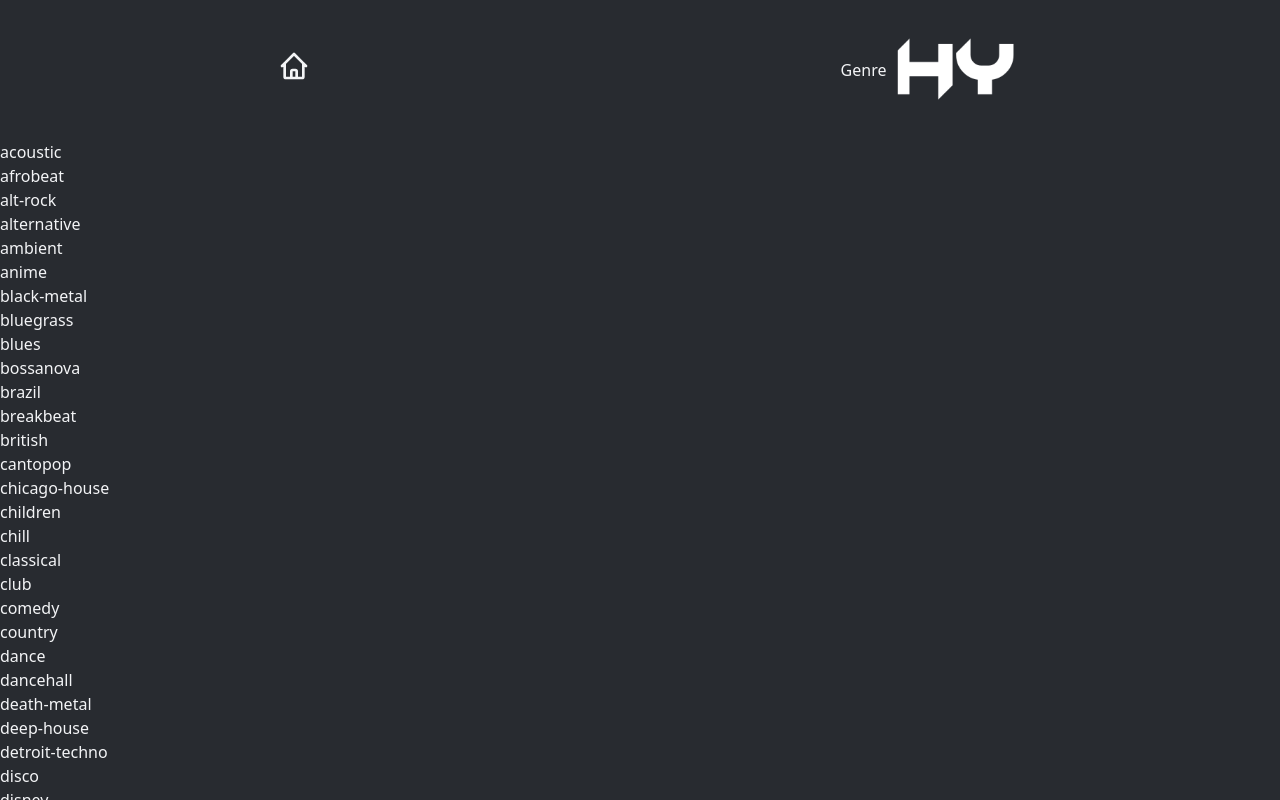
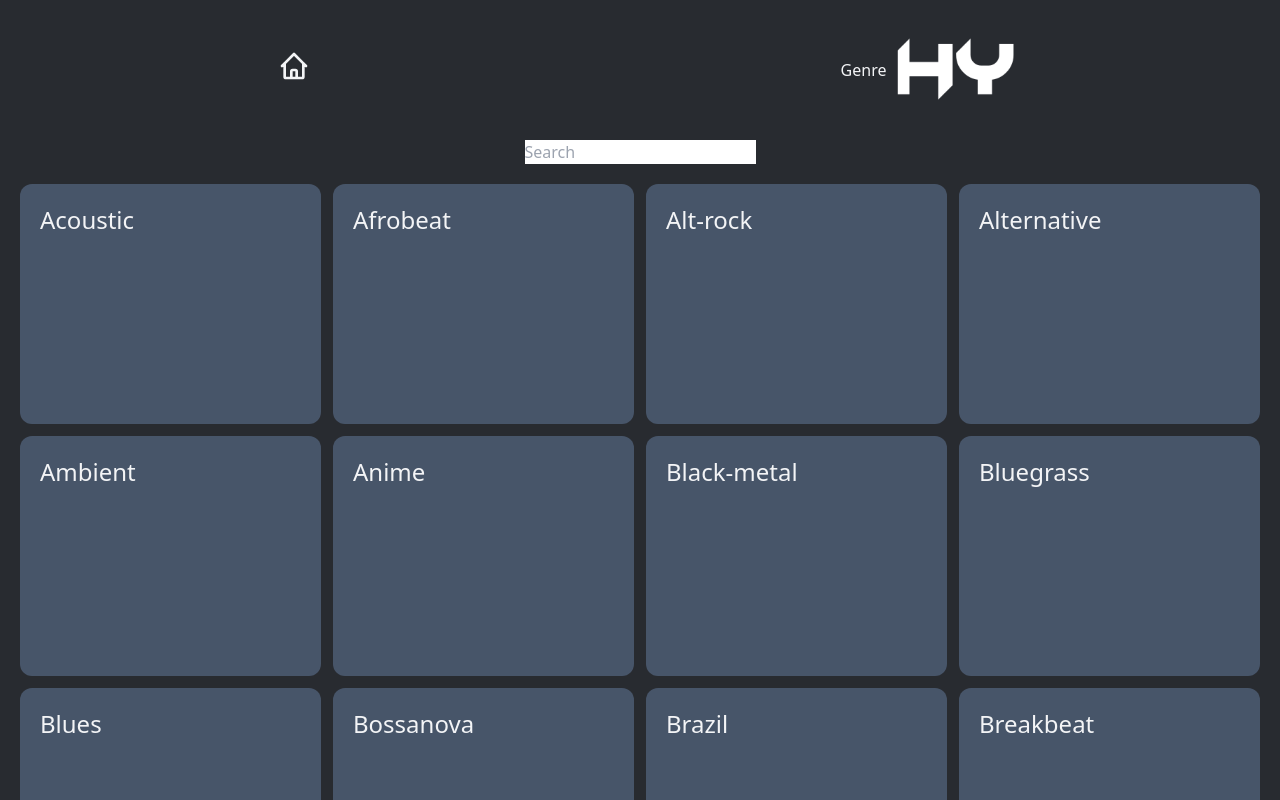
Before and after one commit to Ahljenn/odditory, a Next.js app: page /dashboard/genre in a window 1280 px wide. Shown: the top 800 px of the page. Built offline with nearby package versions, Linux system fonts and the light colour scheme.

Commit message:
Styling for genres

```diff
--- a/pages/dashboard/genre.tsx
+++ b/pages/dashboard/genre.tsx
@@ -8,13 +8,25 @@ interface Props {}
 //   return arg[0].toUpperCase() + arg.slice(1);
 // };
 
+//Note - add API to fetch random image from genre
+
+//Add random colors for bg
+
 const genre: React.FC = (props: Props): JSX.Element => {
   return (
     <>
       <SubpageHeader pageName="Genre" />
-      <section>
+      <div className="flex justify-center mb-5">
+        <input placeholder="Search"></input>
+      </div>
+      <section className="grid grid-cols-2 sm:grid-cols-3 xl:grid-cols-4 gap-3 mx-5">
         {genres.map((genre: string) => (
-          <p key={genre}>{genre}</p>
+          <div
+            className="cursor-pointer hover:bg-slate-300 hover:text-slate-600 rounded-xl align-start bg-slate-600 gap-1 h-60"
+            key={genre}
+          >
+            <p className="text-2xl m-5">{genre[0].toUpperCase() + genre.slice(1)}</p>
+          </div>
         ))}
       </section>
     </>
```
